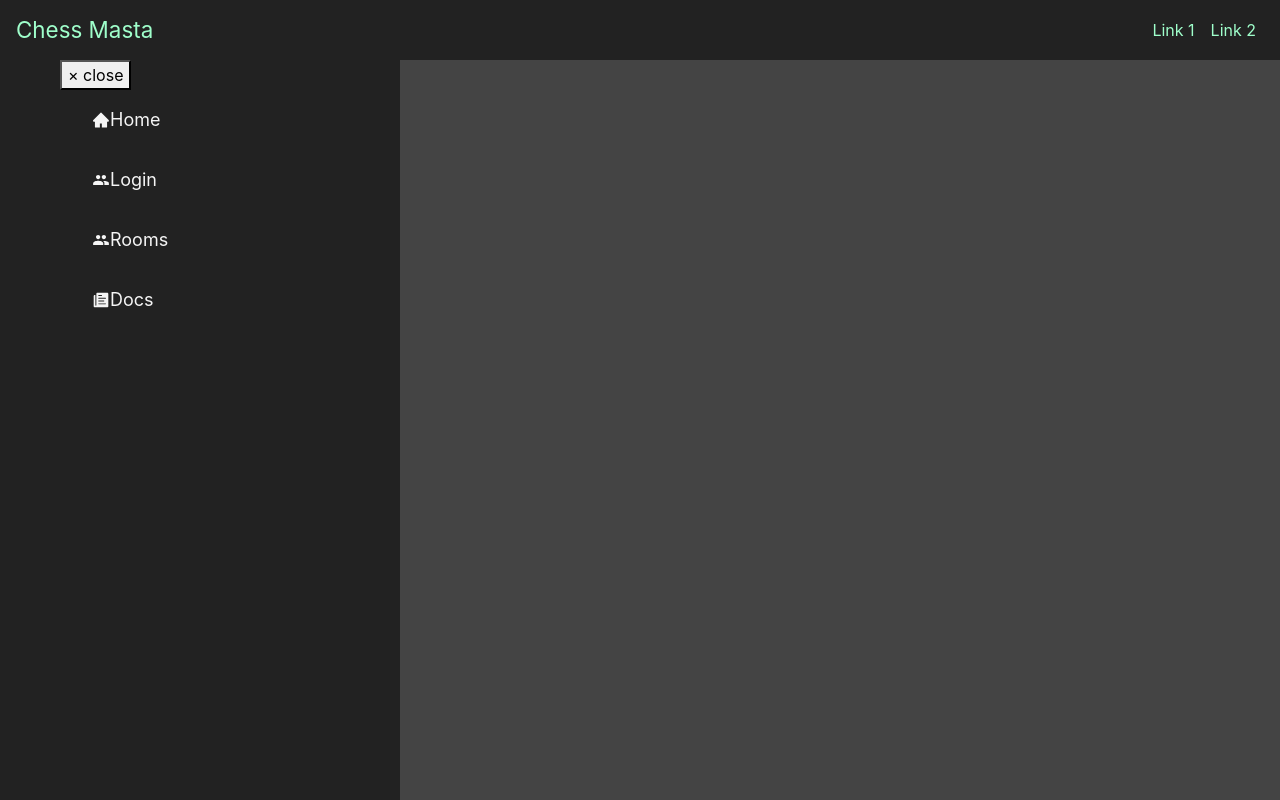
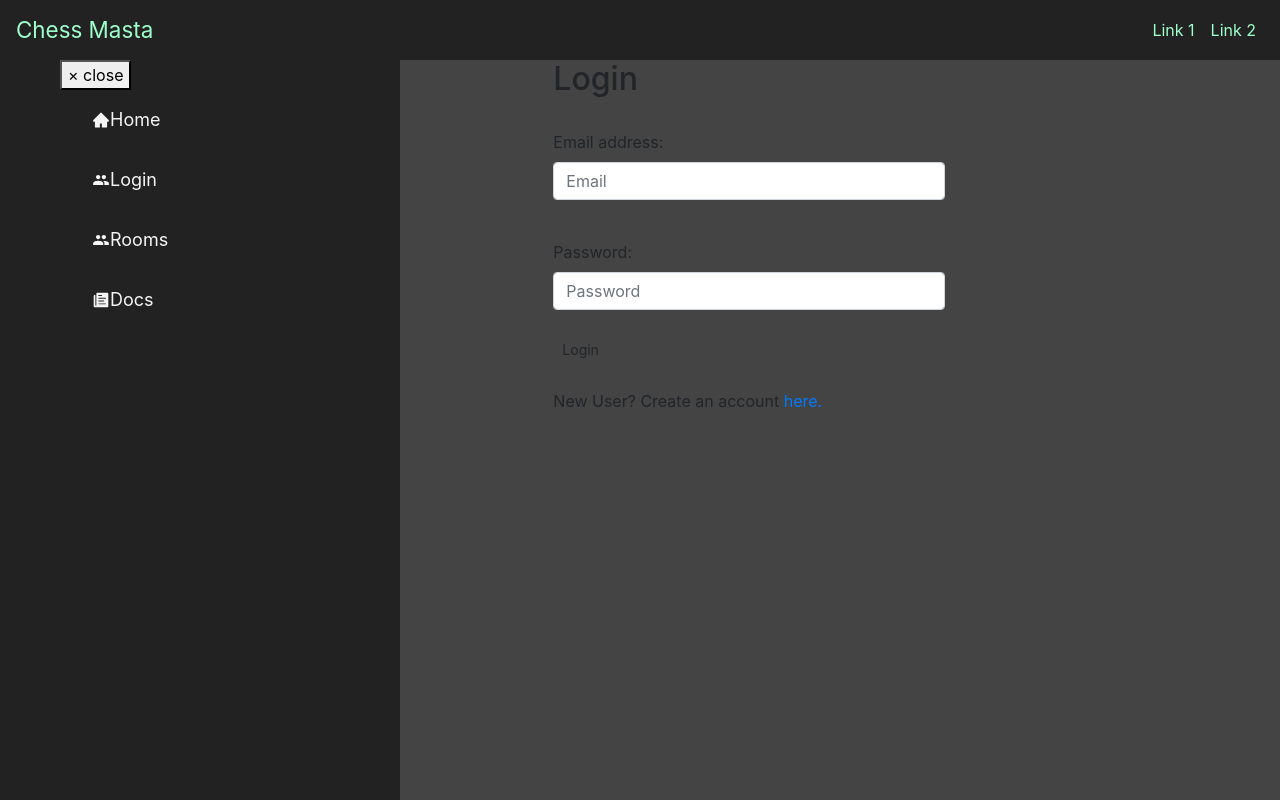
Before and after one commit to shmoesolid/Chess-Masta, a React (Create React App) app in the folder client/: page /login in a window 1280 px wide. Built offline with nearby package versions, Linux system fonts and the light colour scheme.

Commit message:
create login form that appears on click of item in sidenav

```diff
--- a/client/src/pages/Login.jsx
+++ b/client/src/pages/Login.jsx
@@ -3,7 +3,36 @@ import React from "react";
 function Login() {
     return (
         <div>
-            Login
+            <div className="container">
+                <div id="space" className="row">
+                </div>
+                <div className="row">
+                <div className="col-md-3"></div>
+                <div className="col-md-6 col-md-offset-3">
+                    <h2>Login</h2>
+                    <br />
+                    <form className="login">
+                    <div className="form-group">
+                        <label for="exampleInputEmail1">Email
+                        address:</label>
+                        <br />
+                        <input type="email" className="form-control" id="email-input" placeholder="Email" />
+                    </div>
+                    <br />
+                    <div>
+                        <label for="exampleInputPassword1">Password:</label>
+                        <input type="password" className="form-control" id="password-input"
+                        placeholder="Password" />
+                    </div>
+                    <br />
+                    <button type="submit" className="btn btn-nuno btn-sm">Login</button>
+                    </form>
+                    <br />
+                    <p>New User? Create an account <a href="/signup">here.</a></p>
+                </div>
+                </div>
+                <div className="col-md-3"></div>
+            </div>
         </div>
     );
   }
```
